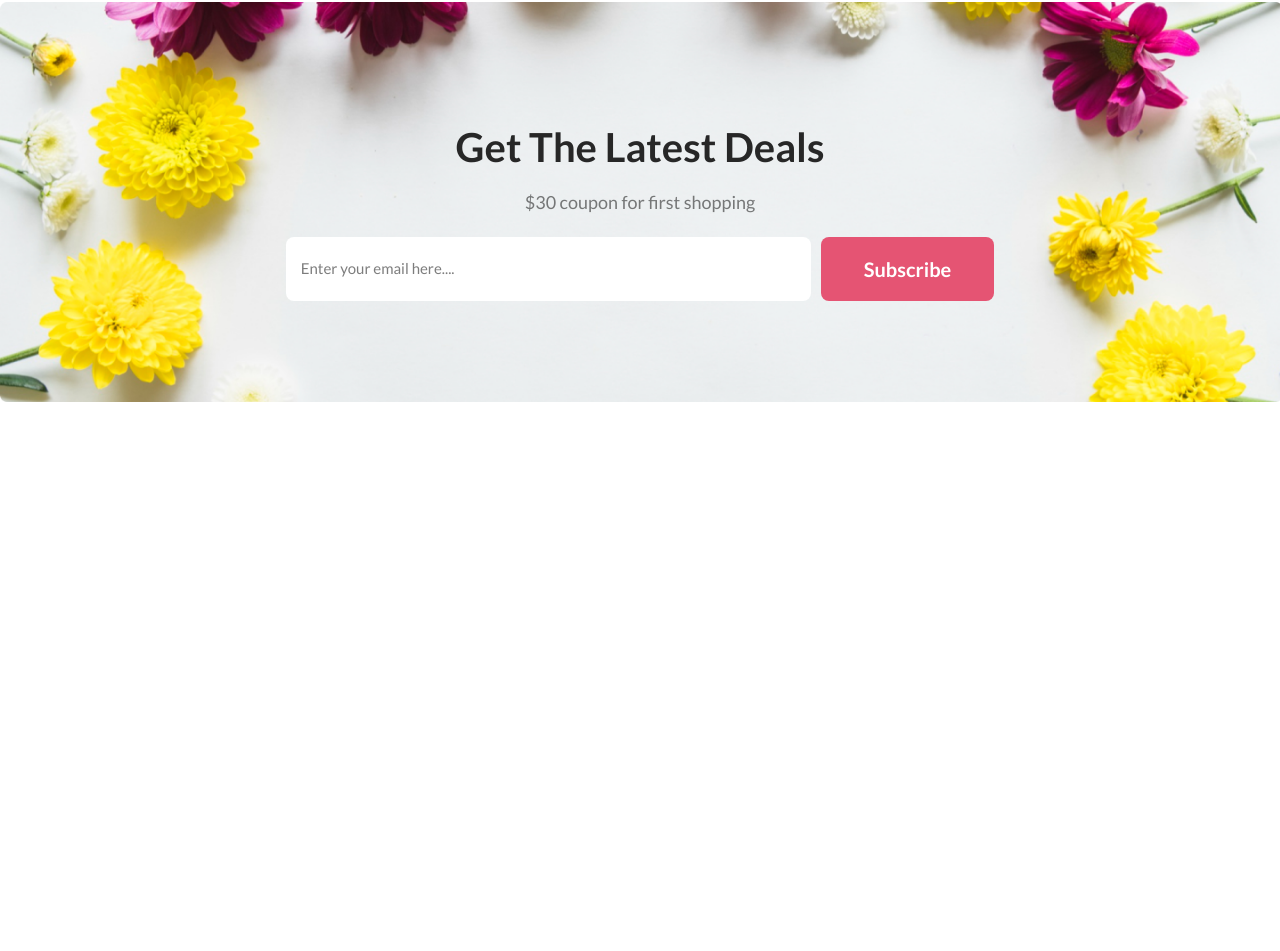
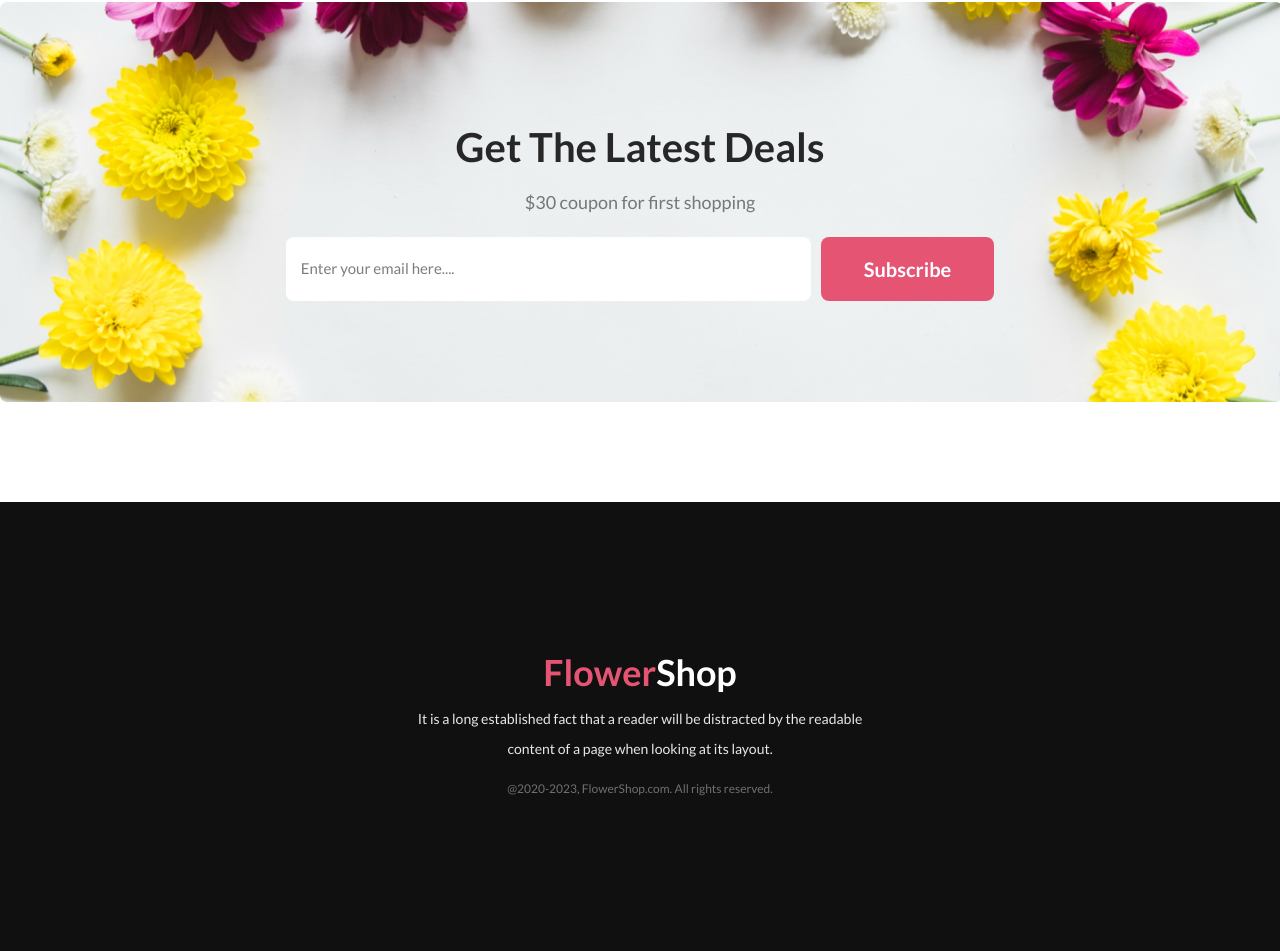
Before and after one commit to mstsurnalyakter/flowers-shp, a plain HTML site: page index.html in a window 1280 px wide. Shown: the part 3278-4229 px from the top of the page. Before the commit the page ends 3780 px from the top, so only its background shows below. Drawn offline with Linux system fonts and the light colour scheme.

Commit message:
footer section added

```diff
--- a/index.html
+++ b/index.html
@@ -3,6 +3,10 @@
   <head>
     <meta charset="UTF-8" />
     <meta name="viewport" content="width=device-width, initial-scale=1.0" />
+    <meta name="description" content="Flowers Shop Website" />
+    <meta name="keywords" content="HTML, CSS, HTML5, CSS3" />
+    <meta name="author" content="Mst Surnaly Akter" />
+    <meta http-equiv="refresh" content="30">
     <title>Flowers Shop</title>
     <link
       rel="shortcut icon"
@@ -102,7 +106,6 @@
     <!-- Hot Deal section starts here -->
     <section id="hot-deal">
       <section class="container hot-deal-section">
-
         <section class="section-heading">
           <h2>Hot Deal ! Sale Up To 25% <span class="off">Off</span></h2>
           <p>
@@ -112,40 +115,39 @@
           <button>Sign Up</button>
         </section>
         <section class="hot-deal-image">
-            <img src="./images/pngwing4.png" alt="">
+          <img src="./images/pngwing4.png" alt="" />
         </section>
       </section>
     </section>
     <!-- Hot Deal section ends here -->
 
-     <!-- Instagram section starts here  -->
+    <!-- Instagram section starts here  -->
     <section id="instagram">
       <section class="container">
         <section class="section-heading">
           <h2>Instagram</h2>
           <p>
-            It is a long established fact that a reader will be distracted by the readable content of a page when looking at its layout.
+            It is a long established fact that a reader will be distracted by
+            the readable content of a page when looking at its layout.
           </p>
         </section>
 
         <section class="section-content">
           <section class="instagram-image">
-              <img src="./images/flower01.png" alt="Flower" />
+            <img src="./images/flower01.png" alt="Flower" />
           </section>
 
           <section class="instagram-image">
-              <img src="./images/rectangle1.png" alt="Flower" />
+            <img src="./images/rectangle1.png" alt="Flower" />
           </section>
 
           <section class="instagram-image">
-              <img src="./images/rectangle2.png" alt="Flower" />
+            <img src="./images/rectangle2.png" alt="Flower" />
           </section>
 
           <section class="instagram-image">
-              <img src="./images/rectangle3.png" alt="Flower" />
-
+            <img src="./images/rectangle3.png" alt="Flower" />
           </section>
-
         </section>
       </section>
     </section>
@@ -159,14 +161,31 @@
           <p>$30 coupon for first shopping</p>
         </section>
         <form action="" method="post">
-          <input type="email" name="email" id="email" placeholder="Enter your email here....">
+          <input
+            type="email"
+            name="email"
+            id="email"
+            placeholder="Enter your email here...."
+          />
           <button type="submit">Subscribe</button>
         </form>
       </section>
     </section>
     <!-- Subscribe section ends here -->
 
-
-
+    <!-- footer section starts here -->
+    <footer>
+      <section class="container footer-section">
+        <h2><span>Flower</span>Shop</h2>
+        <p>
+          It is a long established fact that a reader will be distracted by the
+          readable content of a page when looking at its layout.
+        </p>
+        <p class="copyright">
+          @2020-2023, FlowerShop.com. All rights reserved.
+        </p>
+      </section>
+    </footer>
+    <!-- footer section ends here -->
   </body>
 </html>
--- a/style.css
+++ b/style.css
@@ -33,10 +33,9 @@
 
 p {
   color: rgba(39, 39, 39, 0.6);
-  /* font-size: 14px; */
   font-size: 18px;
   font-weight: 400;
-  line-height: 30px; /* 166.667% */
+  line-height: 30px;
 }
 
 button {
@@ -123,7 +122,7 @@ header {
   font-size: 24px;
   margin-top: 16px;
   font-weight: 700;
-  line-height: 35px; /* 145.833% */
+  line-height: 35px;
   text-decoration-line: underline;
 }
 
@@ -184,7 +183,6 @@ header {
 .hot-deal-image img {
   width: 100%;
   max-width: 240px;
-  /* height: 420px; */
 }
 
 .off {
@@ -242,3 +240,48 @@ header {
 }
 
 /* Subscribe section ends here */
+
+/* footers section starts here */
+footer {
+  width: 100%;
+  height: 449px;
+  background: #111010;
+  display: flex;
+  align-items: center;
+  justify-content: center;
+}
+
+.footer-section{
+  width: 470px;
+  display: flex;
+  flex-direction: column;
+  align-items: center;
+  justify-content: center;
+  gap: 10px;
+}
+.footer-section h2{
+  color: #FFF;
+font-size: 36px;
+font-weight: 800;
+
+}
+.footer-section h2 span{
+  color: #E55473;
+}
+
+.footer-section p{
+  color: rgba(255, 255, 255, 0.90);
+text-align: center;
+font-size: 14px;
+font-weight: 400;
+line-height: 30px;
+}
+
+.footer-section .copyright{
+  color: rgba(255, 255, 255, 0.40);
+text-align: center;
+font-size: 12px;
+font-weight: 400;
+}
+
+/* footers section ends here */
```
